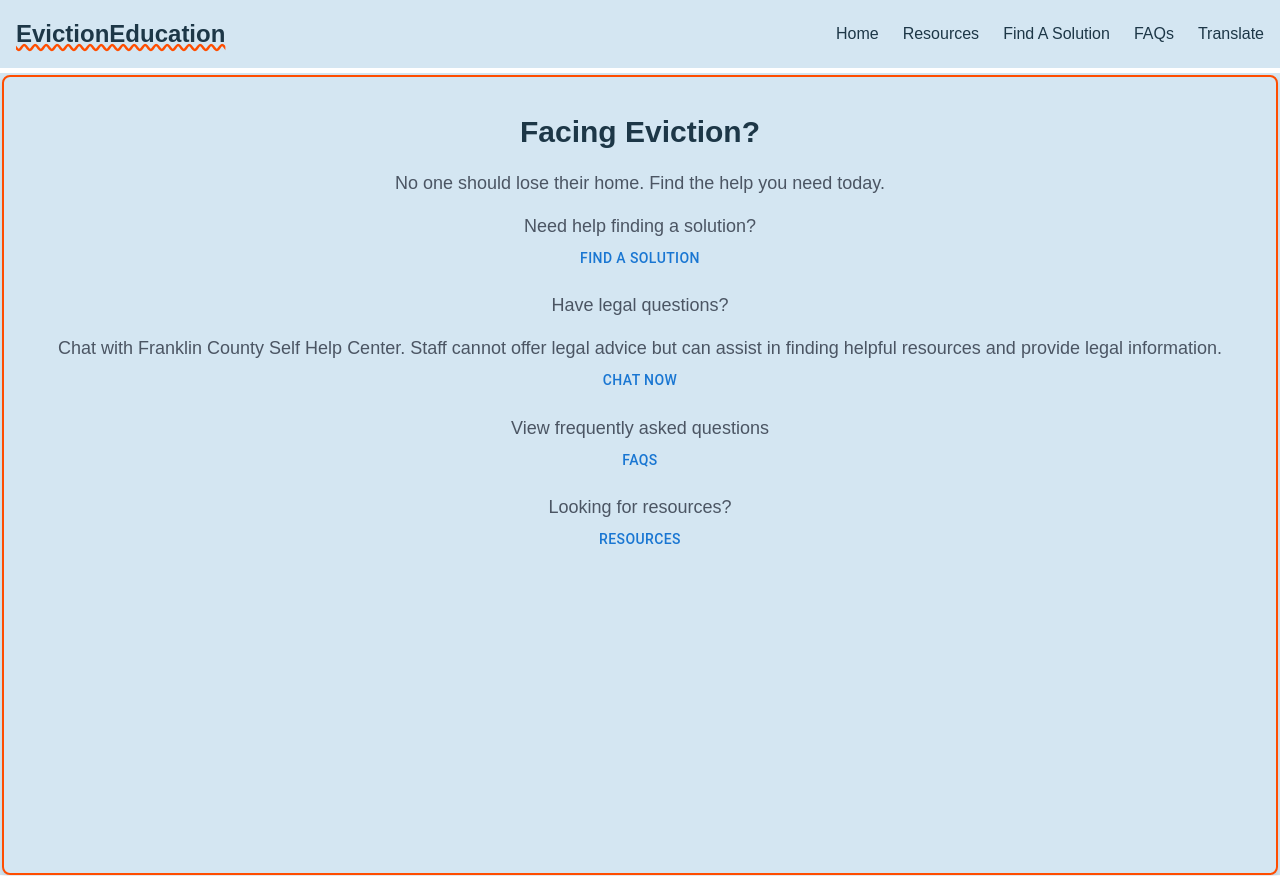
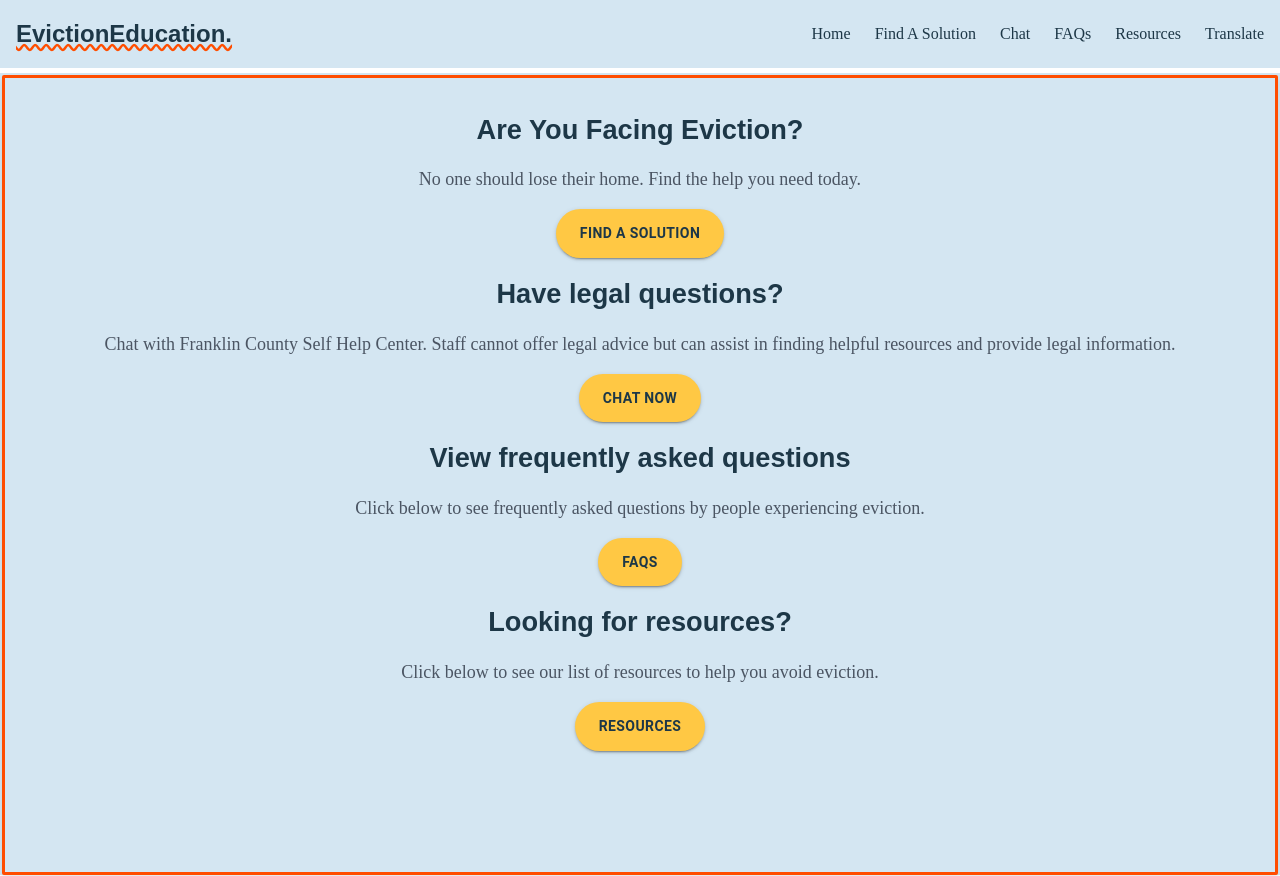
Before and after one commit to aerin-krebs/5915Eviction2, a Next.js app in the folder eviction2app/: page / in a window 1280 px wide. Built offline with nearby package versions, Linux system fonts and the light colour scheme.

Commit message:
Home styling updates

```diff
--- a/eviction2app/src/app/components/Header.js
+++ b/eviction2app/src/app/components/Header.js
@@ -1,6 +1,5 @@
 'use client';
 
-// import Link from 'next/link';
 import { useState } from 'react';
 import { Menu, X } from 'lucide-react';
 import { motion } from 'framer-motion';
@@ -12,7 +11,7 @@ export default function Header() {
 
   return (
     <header className={styles.header}>
-      <h1 className={styles.title}>EvictionEducation</h1>
+      <h1 className={styles.title}>EvictionEducation.</h1>
       <div className={styles.menuButton}>
         <button onClick={() => setMenuOpen(!menuOpen)}>
           {menuOpen ? <X size={24} /> : <Menu size={24} />}
@@ -20,9 +19,10 @@ export default function Header() {
       </div>
       <div className={styles.navLinks}>
         <Link href="/" underline="hover" color=" #1d3747" className={styles.navLink}>Home</Link>
+        <Link href="/decision-finder" underline="hover" color=" #1d3747" className={styles.navLink}>Find A Solution</Link>
+        <Link href="/chat" underline="hover" color=" #1d3747" className={styles.navLink}>Chat</Link>
+        <Link href="/faq" underline="hover" color=" #1d3747" className={styles.navLink}>FAQs</Link>
         <Link href="/resource-finder" underline="hover" color=" #1d3747" className={styles.navLink}>Resources</Link>
-        <Link href="/decision-finder" underline="hover" color=" #1d3747" className={styles.navLink}>Find A Solution</Link>
-        <Link href="/faq" underline="hover" color=" #1d3747" className={styles.navLink}>FAQs</Link>
         <Link href="/" underline="hover" color=" #1d3747" className={styles.navLink}>Translate</Link>
       </div>
       {menuOpen && (
@@ -31,9 +31,10 @@ export default function Header() {
           animate={{ opacity: 1, y: 0 }}
           className={styles.mobileMenu}>
           <Link href="/" underline="hover" color="#1d3747" className={styles.mobileMenuLink}>Home</Link>
+          <Link href="/decision-finder" underline="hover" color="#1d3747" className={styles.mobileMenuLink}>Find A Solution</Link>
+          <Link href="/chat" underline="hover" color="#1d3747" className={styles.mobileMenuLink}>Chat</Link>
+          <Link href="/faq" underline="hover" color="#1d3747" className={styles.mobileMenuLink}>FAQs</Link>
           <Link href="/resource-finder" underline="hover" color="#1d3747" className={styles.mobileMenuLink}>Resources</Link>
-          <Link href="/decision-finder" underline="hover" color="#1d3747" className={styles.mobileMenuLink}>Find A Solution</Link>
-          <Link href="/faq" underline="hover" color="#1d3747" className={styles.mobileMenuLink}>FAQs</Link>
           <Link href="/" underline="hover" color="#1d3747" className={styles.mobileMenuLink}>Translate</Link>
         </motion.div>
       )}
--- a/eviction2app/src/app/components/Header.module.css
+++ b/eviction2app/src/app/components/Header.module.css
@@ -19,11 +19,13 @@
 
 .menuButton {
     display: none;
+    color:#1d3747;
 }
 
 .navLinks {
     display: flex;
     gap: 1.5rem;
+    font-family: Merriweather;
 }
 
 .navLink {
@@ -46,6 +48,8 @@
     flex-direction: column;
     gap: 1rem;
     padding: 1.5rem;
+    z-index: 50;
+    font-family: Merriweather;
 }
 
 .mobileMenuLink {
--- a/eviction2app/src/app/home/Home.module.css
+++ b/eviction2app/src/app/home/Home.module.css
@@ -10,15 +10,15 @@
     margin: .1rem;
     padding: 2rem;
     text-align: center;
-    border: 2px solid #ff4d00;
-    border-radius: 8px;
+    border: 3px solid #ff4d00;
+    border-radius: 2px;
     box-shadow: 0 4px 6px rgba(0, 0, 0, 0.1);
     background-color: #d4e6f2;
 
 }
 
 .title {
-    font-size: 1.875rem;
+    font-size: 1.7rem;
     font-weight: bold;
     color: #1d3747;
 }
@@ -27,4 +27,5 @@
     margin-top: 1rem;
     font-size: 1.125rem;
     color: #4b5563;
+    font-family: Merriweather;
 }
--- a/eviction2app/src/app/page.js
+++ b/eviction2app/src/app/page.js
@@ -10,27 +10,47 @@ export default function Home() {
     <div className={styles.container}>
       <Header />
       <div className={styles.contentBox}>
-        <h1 className={styles.title}>Facing Eviction?</h1>
+        <p className={styles.title}>Are You Facing Eviction?</p>
         <p className={styles.text}>No one should lose their home. Find the help you need today.</p>
-
-        <p className={styles.text}>Need help finding a solution?</p>
-        <Button color="primary" component={Link} href="/decision-finder">
+        <Button
+          component={Link}
+          href="/decision-finder"
+          variant="contained"
+          sx={{ backgroundColor: '#ffc844', color: '#1d3747', borderRadius: '50px', padding: '12px 24px', fontWeight: 'bold', margin: '1rem'}}
+        >
           Find A Solution
         </Button>
 
-        <p className={styles.text}>Have legal questions?</p>
+        <p className={styles.title}>Have legal questions?</p>
         <p className={styles.text}>Chat with Franklin County Self Help Center. Staff cannot offer legal advice but can assist in finding helpful resources and provide legal information.</p>
-        <Button color="primary" component={Link} href="/chat">
+        <Button
+          component={Link}
+          href="/chat"
+          variant="contained"
+          sx={{ backgroundColor: '#ffc844', color: '#1d3747', borderRadius: '50px', padding: '12px 24px', fontWeight: 'bold', margin: '1rem' }}
+        >
           Chat Now
         </Button>
 
-        <p className={styles.text}>View frequently asked questions</p>
-        <Button color="primary" component={Link} href="/faq">
+        <p className={styles.title}>View frequently asked questions</p>
+        <p className={styles.text}>Click below to see frequently asked questions by people experiencing eviction.</p>
+        <Button
+          component={Link}
+          href="/faq"
+          variant="contained"
+          sx={{ backgroundColor: '#ffc844', color: '#1d3747', borderRadius: '50px', padding: '12px 24px', fontWeight: 'bold', margin: '1rem' }}
+        >
           FAQs
         </Button>
 
-        <p className={styles.text}>Looking for resources?</p>
-        <Button color="primary" component={Link} href="/resource-finder">
+        <p className={styles.title}>Looking for resources?</p>
+        <p className={styles.text}>Click below to see our list of resources to help you avoid eviction.</p>
+        <Button
+          component={Link}
+          href="/resource-finder"
+          variant="contained"
+          sx={{ backgroundColor: '#ffc844', color: '#1d3747', borderRadius: '50px', padding: '12px 24px', fontWeight: 'bold', margin: '1rem' }}
+        >
           Resources
         </Button>
       </div>
```
